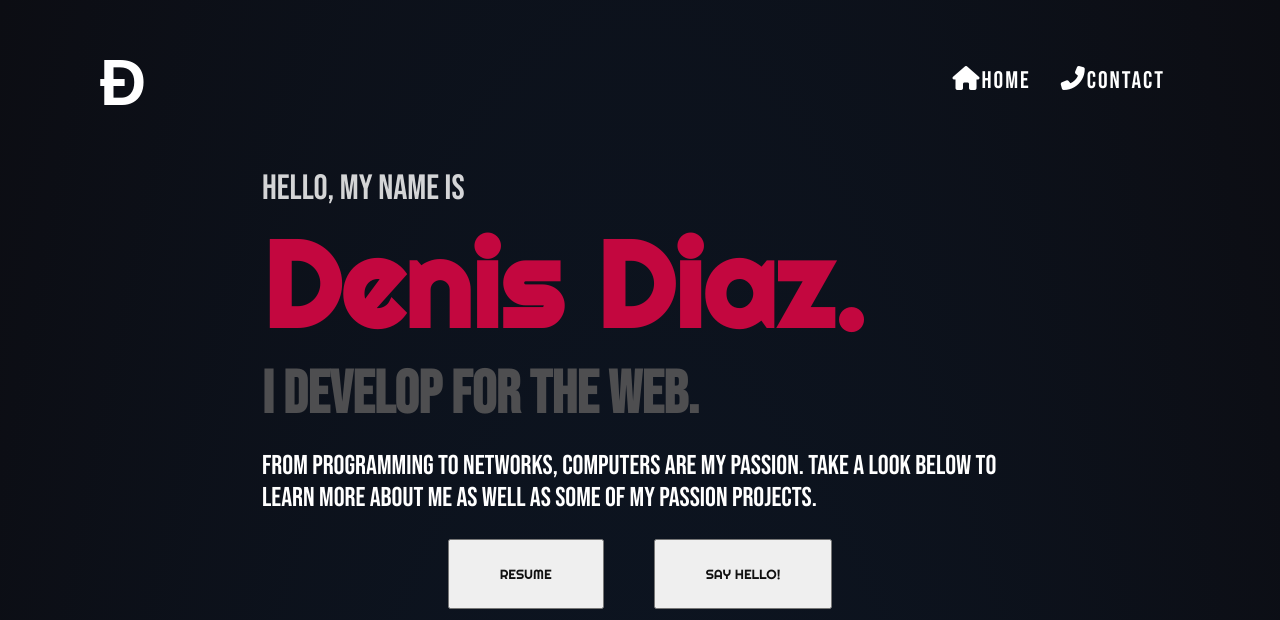
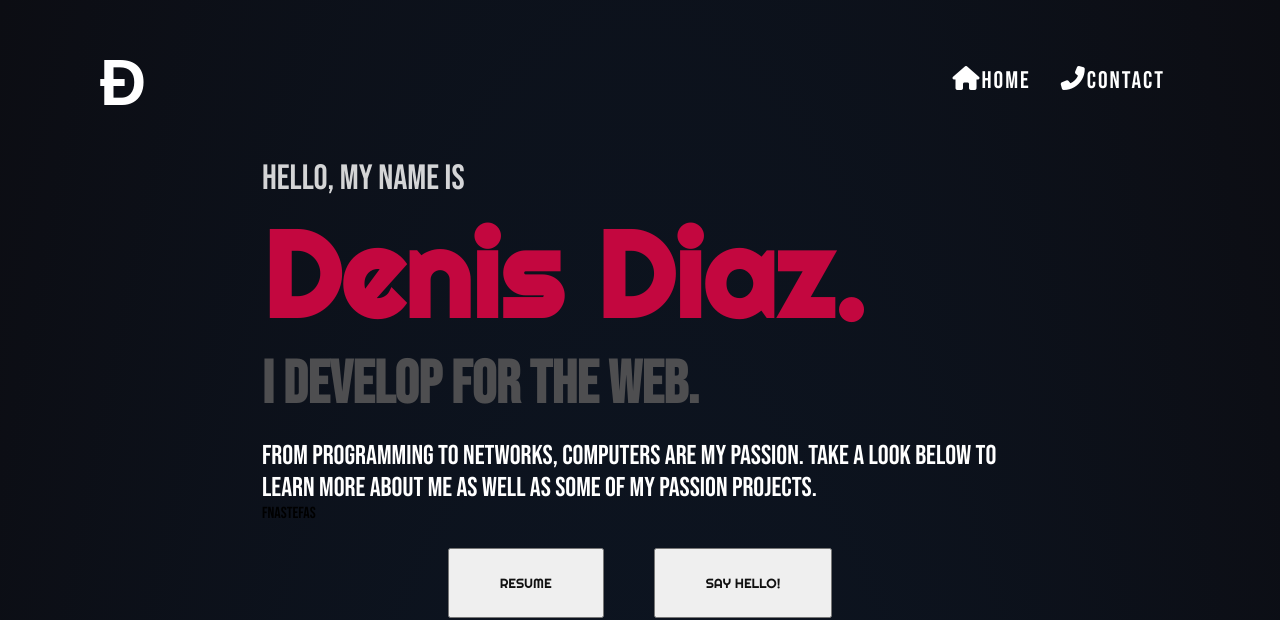
Before and after one commit to DenisDiaz21/My-Resume-Website, a plain HTML site: page index.html in a window 1280 px wide. Shown: the top 620 px of the page. Drawn offline with nearby package versions, Linux system fonts and the light colour scheme; a web font is replaced by a local one.

Commit message:
updated resume

```diff
--- a/index.html
+++ b/index.html
@@ -82,7 +82,7 @@
                     about me as well as some of my
                     passion projects.
                     </p>
-
+fnastefas
                 </div>
 
             </div>
```
Also changed, not shown: 1 other file.
